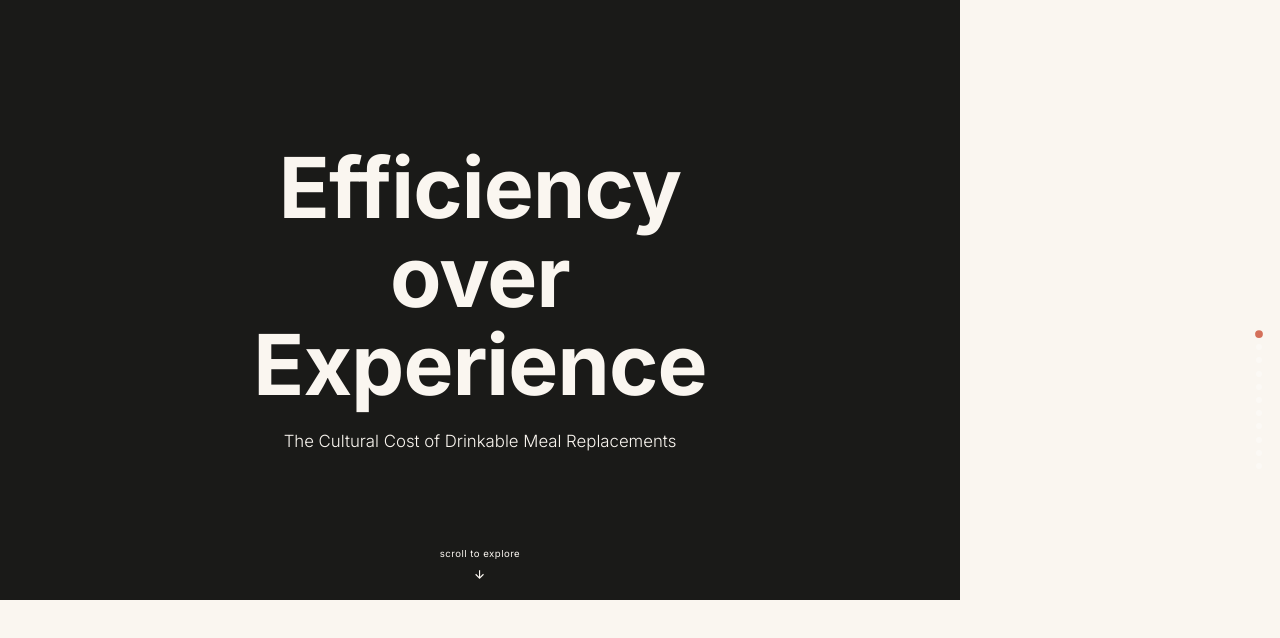
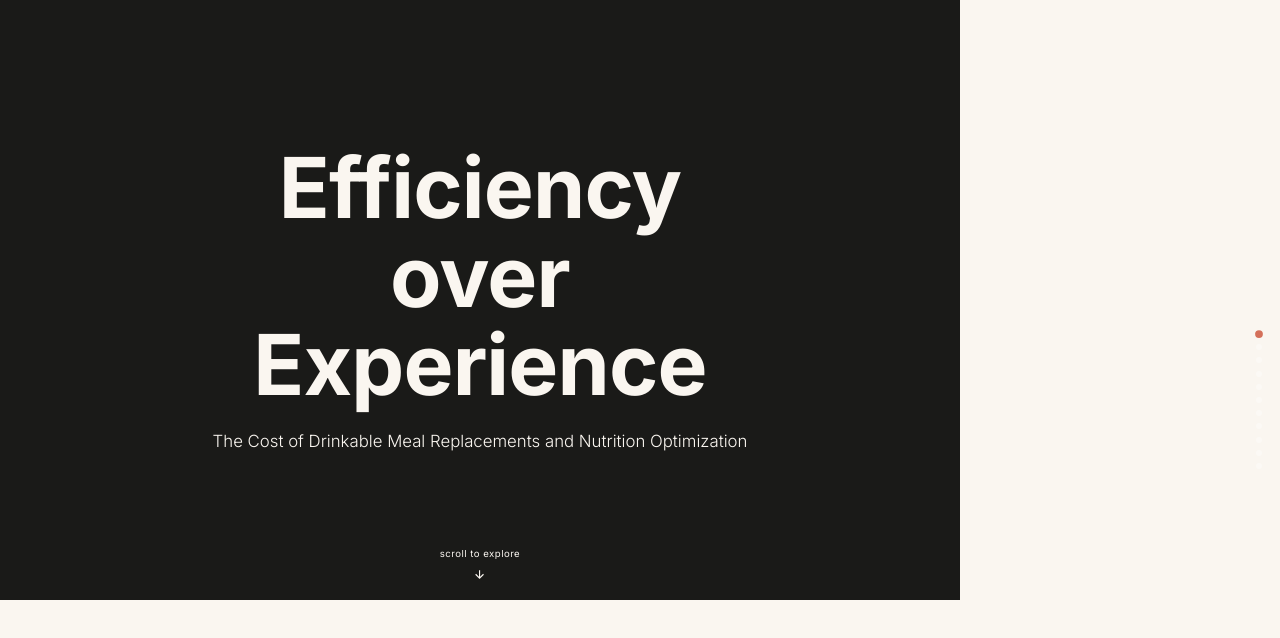
Before and after one commit to t-nair/pwe-mmp, a plain HTML site: page index.html in a window 1280 px wide. Drawn offline with nearby package versions, Linux system fonts and the light colour scheme.

```diff
--- a/index.html
+++ b/index.html
@@ -28,7 +28,7 @@
       <div class="slide-bg slide-1-bg"></div>
       <div class="slide-content centered">
         <h1 class="site-title">Efficiency<br>over Experience</h1>
-        <p class="slide-subtitle">The Cultural Cost of Drinkable Meal Replacements</p>
+        <p class="slide-subtitle">The Cost of Drinkable Meal Replacements and Nutrition Optimization</p>
       </div>
       <div class="scroll-hint" aria-hidden="true">
         <span>scroll to explore</span>
```
